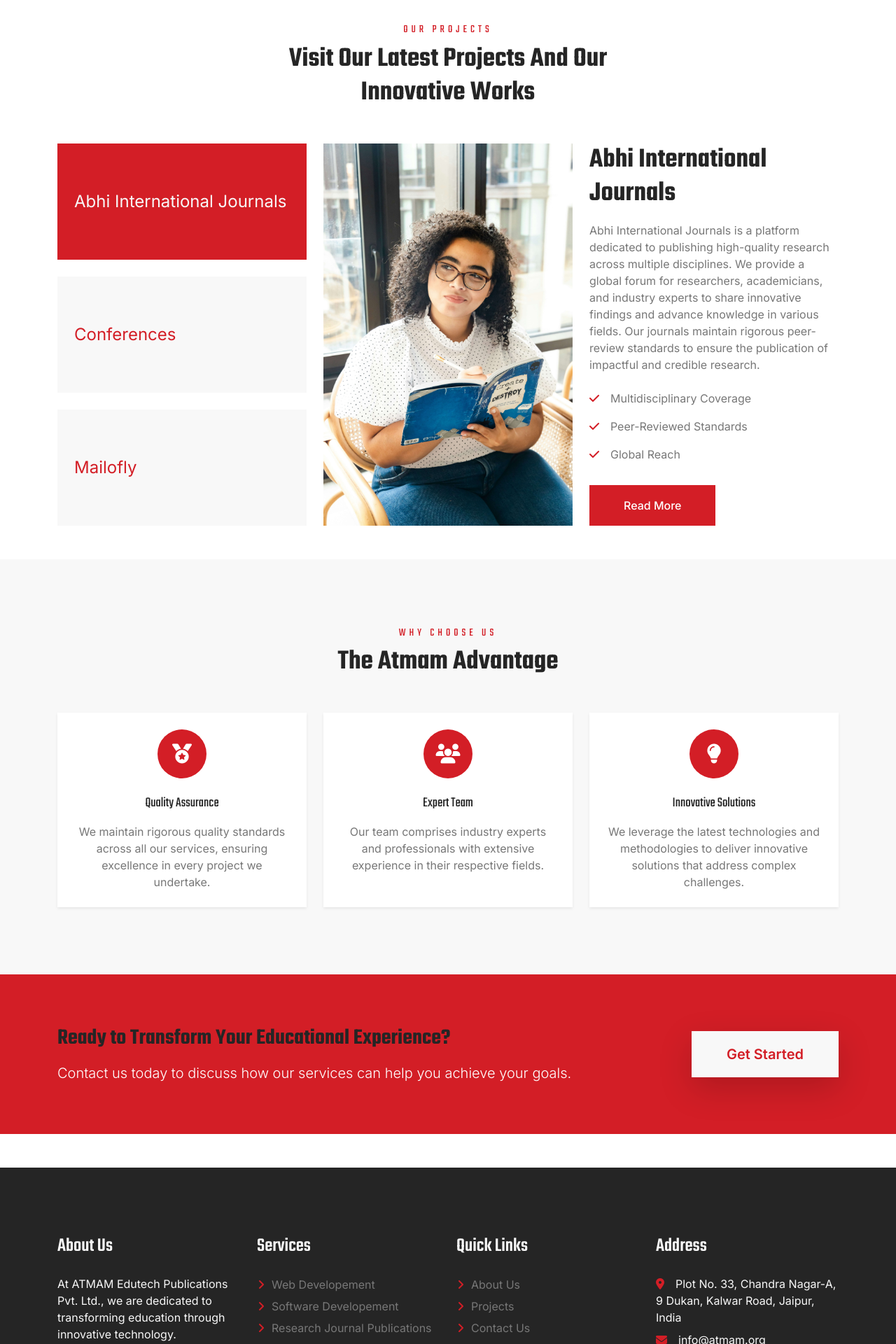
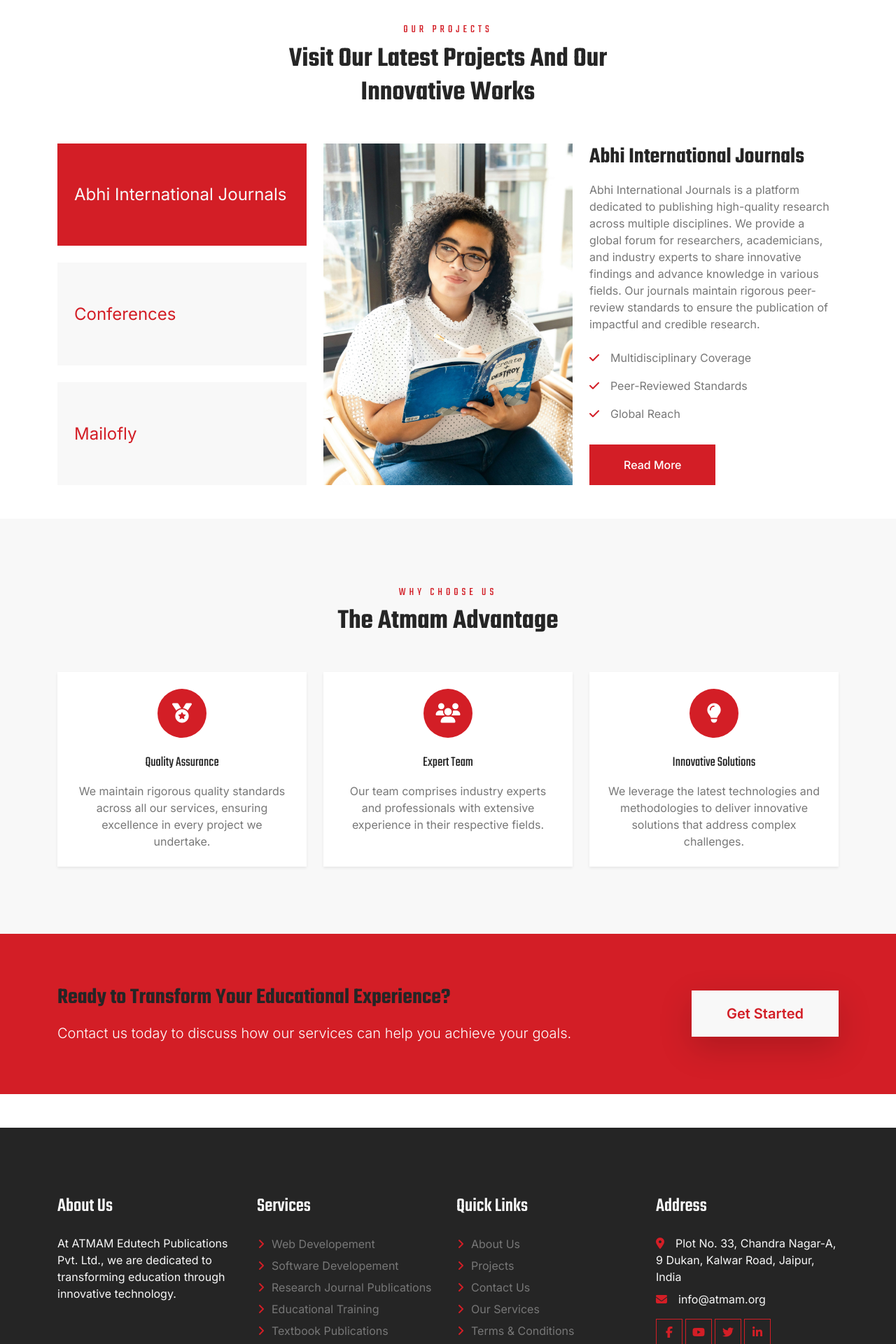
Before and after one commit to pankaj8949/atmam-homepage, a Flask app: page / in a window 1280 px wide. Shown: the part 4040-5960 px from the top of the page at 70% size. Run offline with Flask 3, Linux system fonts and the light colour scheme; some libraries are stand-ins or nearby versions; some web fonts are replaced.

Commit message:
improved seo

```diff
--- a/main.py
+++ b/main.py
@@ -24,11 +24,15 @@
 
 @app.route("/favicon.ico")
 def favicon():
-    return send_from_directory(app.static_folder, 'img/favicon.png', mimetype='image/png')
+    return send_from_directory(app.static_folder, 'img/logo/favicon.ico', mimetype='image/x-icon')
 
 @app.route("/sitemap.xml")
 def sitemap():
     return send_from_directory(app.static_folder, 'sitemap.xml', mimetype='application/xml')
+
+@app.route("/robots.txt")
+def robots():
+    return send_from_directory(app.static_folder, 'robots.txt', mimetype='text/plain')
 
 @app.route("/")
 def Home():
--- a/templates/index.html
+++ b/templates/index.html
@@ -471,7 +471,7 @@
   <!-- Team Size Stastistics End -->
 
   <!-- Facts Start -->
-  <a id="services-link" href="/services" style="display: none;"></a>
+  <a id="services-link" href="/services"  style="display: none;"></a>
   <script>
     document.addEventListener('DOMContentLoaded', function () {
       const serviceItems = document.querySelectorAll('.fact-item');
@@ -687,9 +687,9 @@
                     </div>
                   </div>
                   <div class="col-md-6">
-                    <h1 class="mb-3">
+                    <h2 class="mb-3">
                       Abhi International Journals
-                    </h1>
+                    </h2>
                     <p class="mb-4">
                       Abhi International Journals is a platform dedicated to publishing high-quality research across
                       multiple disciplines. We provide a global forum for researchers, academicians, and industry
@@ -722,9 +722,9 @@
                     </div>
                   </div>
                   <div class="col-md-6">
-                    <h1 class="mb-3">
+                    <h2 class="mb-3">
                       Conferences
-                    </h1>
+                    </h2>
                     <p class="mb-4">
                       We organize national and international conferences to bring together thought leaders, researchers,
                       and industry experts to discuss emerging trends and challenges. Our conferences provide a dynamic
@@ -754,9 +754,9 @@
                     </div>
                   </div>
                   <div class="col-md-6">
-                    <h1 class="mb-3">
+                    <h2 class="mb-3">
                       Mailofly
-                    </h1>
+                    </h2>
                     <p class="mb-4">
                       Mailofly is a powerful mass mailing and campaign management platform built with precision to
                       streamline bulk email communication. Designed to help businesses engage with their audience
--- a/templates/layout.html
+++ b/templates/layout.html
@@ -5,11 +5,36 @@
     <meta charset="utf-8" />
     <title>Atmam Edutech Publications Pvt. Ltd.</title>
     <meta content="width=device-width, initial-scale=1.0" name="viewport" />
-    <meta content="" name="keywords" />
-    <meta content="" name="description" />
+
+    <meta
+        content="atmam, edutech, publications, pvt, ltd, atmam edutech, atmam edutech publications, atmam edutech publications pvt ltd, atmam edutech publications pvt ltd, atmam edutech publications pvt ltd, atmam edutech publications pvt ltd, e-learning technology web development software development research journal publications educational training textbook publications abhi international journals conferences"
+        name="keywords" />
+    <meta
+        content="Atmam Edutech Publications Pvt. Ltd. is a leading provider of educational and technical publications. We offer a wide range of books, journals, and resources for students, researchers, and professionals."
+        name="description" />
 
     <!-- Favicon -->
-    <link href="{{ url_for('static', filename='img/favicon.png') }}" rel="icon" />
+    <link rel="icon" href="{{ url_for('static', filename='img/logo/favicon.png') }}" type="image/x-icon">
+
+    <!-- Apple Touch Icon -->
+    <link rel="apple-touch-icon" sizes="180x180"
+        href="{{ url_for('static', filename='img/logo/apple-touch-icon.png') }}">
+
+    <!-- Standard Favicon -->
+    <link rel="icon" type="image/png" sizes="32x32"
+        href="{{ url_for('static', filename='img/logo/favicon-32x32.png') }}">
+    <link rel="icon" type="image/png" sizes="16x16"
+        href="{{ url_for('static', filename='img/logo/favicon-16x16.png') }}">
+
+    <!-- Android Chrome Icons -->
+    <link rel="icon" type="image/png" sizes="192x192"
+        href="{{ url_for('static', filename='img/logo/android-chrome-192x192.png') }}">
+    <link rel="icon" type="image/png" sizes="512x512"
+        href="{{ url_for('static', filename='img/logo/android-chrome-512x512.png') }}">
+
+    <link rel="manifest" href="{{ url_for('static', filename='img/logo/site.webmanifest') }}">
+
+
 
     <!-- Google Web Fonts -->
     <link rel="preconnect" href="https://fonts.googleapis.com" />
@@ -63,18 +88,18 @@
         </div>
         <div class="col-lg-5 px-5 text-end">
             <div class="h-100 d-inline-flex align-items-center">
-                <a class="btn btn-sm-square btn-outline-body me-1" href="">
-                    <i class="fab fa-facebook-f"></i>
-                </a>
-                <a class="btn btn-sm-square btn-outline-body me-1" href="">
-                    <i class="fab fa-linkedin-in"></i>
-                </a>
-                <a class="btn btn-sm-square btn-outline-body me-1" href="">
-                    <i class="fab fa-twitter"></i>
-                </a>
-                <a class="btn btn-sm-square btn-outline-body me-0" href="">
-                    <i class="fab fa-instagram"></i>
-                </a>
+                <a class="btn btn-sm-square btn-outline-body me-1" href="https://www.facebook.com/"><i
+                        class="fab fa-facebook-f"></i></a>
+                <a class="btn btn-sm-square btn-outline-body me-1" href="https://www.youtube.com/"><i
+                        class="fab fa-youtube"></i></a>
+                <a class="btn btn-sm-square btn-outline-body me-1" href="https://www.twitter.com/"><i
+                        class="fab fa-twitter"></i></a>
+                <a class="btn btn-sm-square btn-outline-body me-1" href="https://www.linkedin.com/"><i
+                        class="fab fa-linkedin-in"></i></a>
+                <a class="btn btn-sm-square btn-outline-body me-1" href="https://www.instagram.com/"><i
+                        class="fab fa-instagram"></i></a>
+                <a class="btn btn-sm-square btn-outline-body me-0" href="https://www.instagram.com/"><i
+                        class="fab fa-instagram"></i></a>
             </div>
         </div>
 
@@ -142,15 +167,15 @@
                         <i class="fa fa-envelope txt-primary me-3"></i>info@atmam.org
                     </p>
                     <div class="d-flex pt-2">
-                        <a class="btn btn-square btn-outline-body me-1" href="https://www.facebook.com/atmam.org"><i
+                        <a class="btn btn-square btn-outline-body me-1" href="https://www.facebook.com/"><i
                                 class="fab fa-facebook-f"></i></a>
-                        <a class="btn btn-square btn-outline-body me-1" href="https://www.youtube.com/@atmam.org"><i
+                        <a class="btn btn-square btn-outline-body me-1" href="https://www.youtube.com/"><i
                                 class="fab fa-youtube"></i></a>
-                        <a class="btn btn-sm-square btn-outline-body me-1" href="https://www.twitter.com/atmam.org">
+                        <a class="btn btn-sm-square btn-outline-body me-1" href="https://www.twitter.com/">
                             <i class="fab fa-twitter"></i>
                         </a>
-                        <a class="btn btn-square btn-outline-body me-0"
-                            href="https://www.linkedin.com/company/atmam.org"><i class="fab fa-linkedin-in"></i></a>
+                        <a class="btn btn-square btn-outline-body me-0" href="https://www.linkedin.com/"><i
+                                class="fab fa-linkedin-in"></i></a>
                     </div>
                 </div>
             </div>
```
Also changed, not shown: static/img/about.jpg, static/img/logo/android-chrome-192x192.png (added), static/img/logo/android-chrome-512x512.png (added), static/img/logo/apple-touch-icon.png (added), static/img/logo/favicon-16x16.png (added), static/img/logo/favicon-32x32.png (added), static/img/logo/favicon.ico (added), static/img/logo/site.webmanifest (added).
